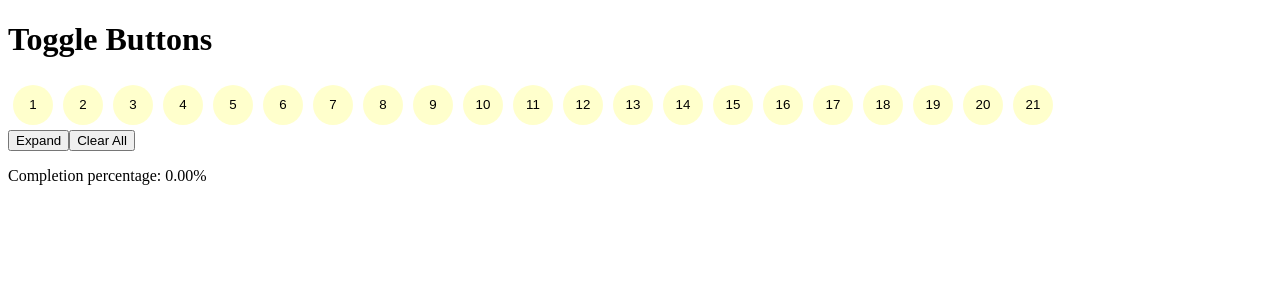
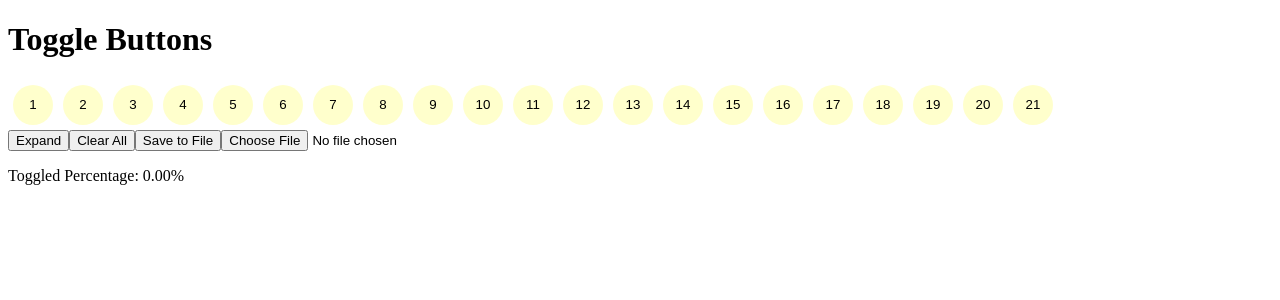
Before and after one commit to tautminas/habit-marker, a React (Vite) app: page / in a window 1280 px wide. Shown: the top 300 px of the page. Built offline with nearby package versions, Linux system fonts and the light colour scheme.

Commit message:
Add possibility to save and upload a file

```diff
--- a/src/App.jsx
+++ b/src/App.jsx
@@ -33,6 +33,42 @@ function App() {
       Array.from({ length: totalButtons }, () => initialButtonState)
     );
     setDisplayedButtons(21); // Reset the displayed buttons to 21
+  };
+
+  const saveToJSONFile = () => {
+    const json = JSON.stringify(buttonStates);
+    const blob = new Blob([json], { type: "application/json" });
+    const url = URL.createObjectURL(blob);
+    const a = document.createElement("a");
+    a.href = url;
+    a.download = "buttonStates.json";
+    a.click();
+    URL.revokeObjectURL(url);
+  };
+
+  const loadFromFile = (event) => {
+    const file = event.target.files[0];
+    if (!file) return;
+
+    const reader = new FileReader();
+    reader.onload = (e) => {
+      try {
+        const content = e.target.result;
+        const parsedContent = JSON.parse(content);
+        if (
+          Array.isArray(parsedContent) &&
+          parsedContent.length === totalButtons
+        ) {
+          setButtonStates(parsedContent);
+        } else {
+          throw new Error("Invalid file content or format.");
+        }
+      } catch (error) {
+        console.error("Error while parsing file:", error);
+      }
+    };
+
+    reader.readAsText(file);
   };
 
   useEffect(() => {
@@ -75,8 +111,10 @@ function App() {
           {displayedButtons === 21 ? "Expand" : "Collapse"}
         </button>
         <button onClick={clearAllButtons}>Clear All</button>
+        <button onClick={saveToJSONFile}>Save to File</button>
+        <input type="file" onChange={loadFromFile} accept=".json" />
       </div>
-      <p>Completion percentage: {toggledPercentage}%</p>
+      <p>Toggled Percentage: {toggledPercentage}%</p>
     </div>
   );
 }
```
